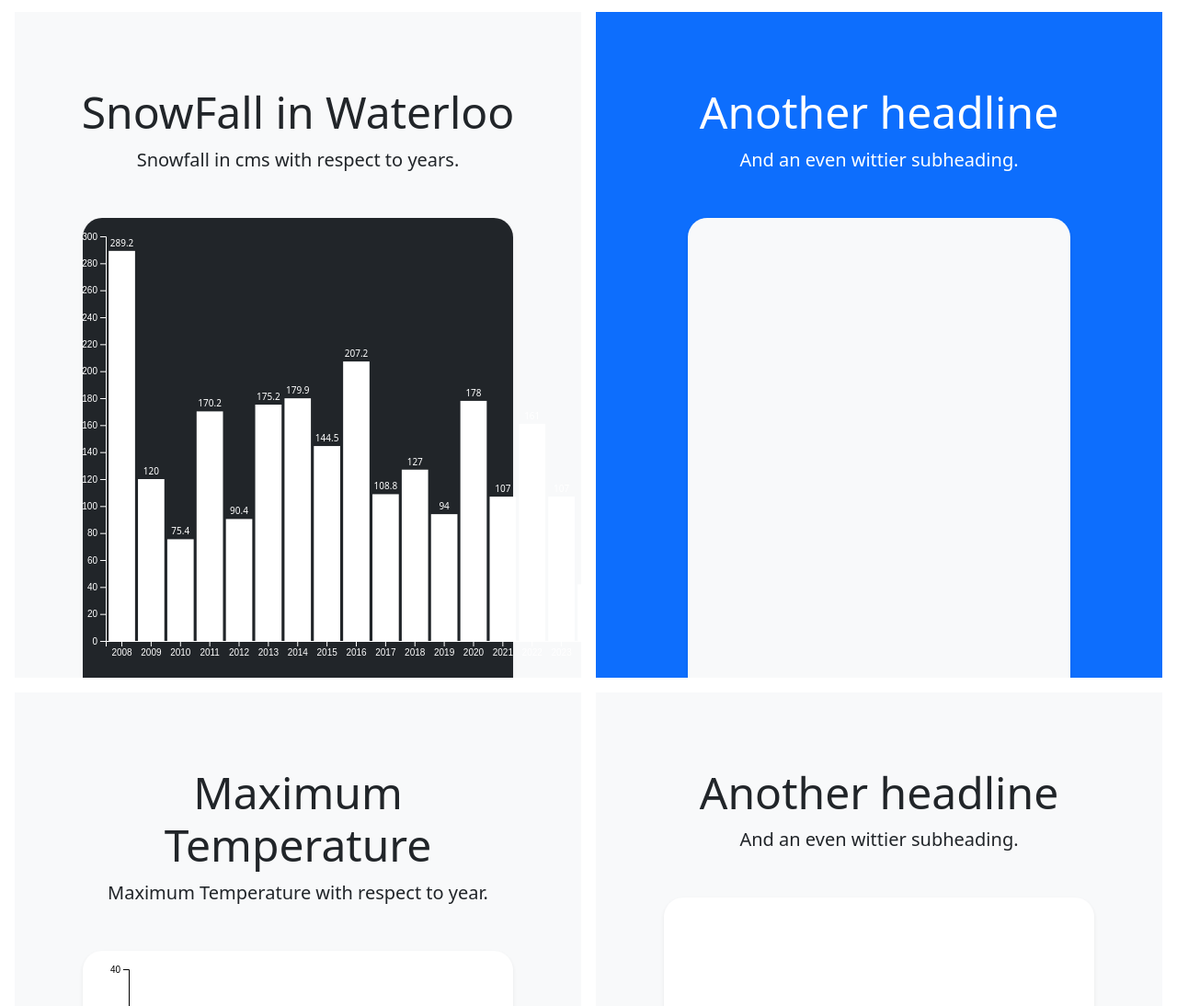
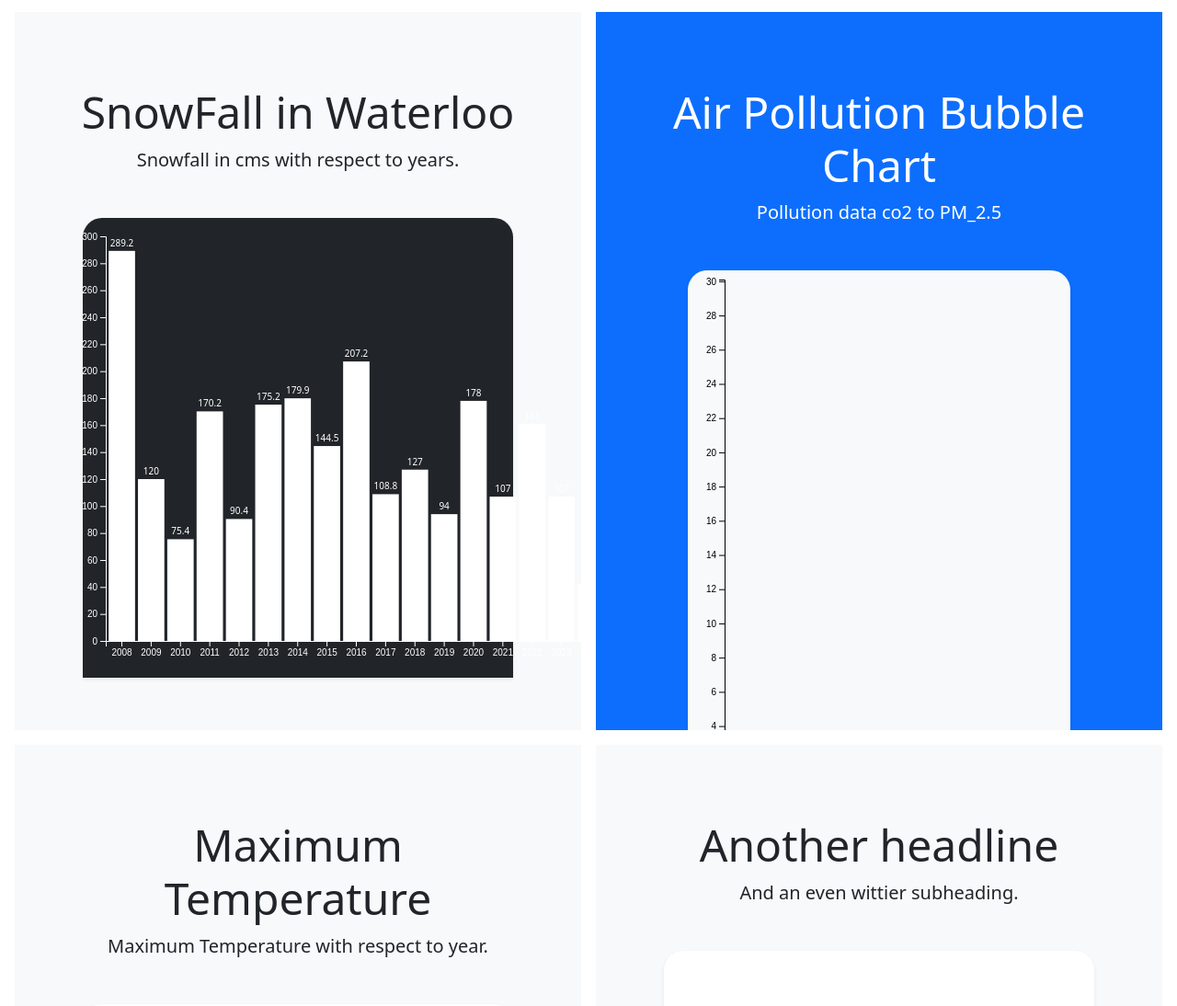
Before and after one commit to EmmayW/cms_project2, a plain HTML site: page index.html in a window 1280 px wide. Shown: the part 1429-2523 px from the top of the page at 92% size. Drawn offline with nearby package versions, Linux system fonts and the light colour scheme.

Commit message:
js/bubble-chart.js index.html update data/samplepollution.json

```diff
--- /dev/null
+++ b/data/samplepollution.json
@@ -0,0 +1,72 @@
+[
+    {
+      "components": {
+        "co": 200.5,
+        "pm2_5": 25.7,
+        "o3": 150.4
+      },
+      "main": {
+        "aqi": 3
+      }
+    },
+    {
+      "components": {
+        "co": 180.2,
+        "pm2_5": 18.2,
+        "o3": 130.7
+      },
+      "main": {
+        "aqi": 2
+      }
+    },
+    {
+      "components": {
+        "co": 210.1,
+        "pm2_5": 22.5,
+        "o3": 160.8
+      },
+      "main": {
+        "aqi": 4
+      }
+    },
+    {
+      "components": {
+        "co": 195.0,
+        "pm2_5": 30.1,
+        "o3": 140.3
+      },
+      "main": {
+        "aqi": 3
+      }
+    },
+    {
+      "components": {
+        "co": 220.0,
+        "pm2_5": 20.0,
+        "o3": 155.0
+      },
+      "main": {
+        "aqi": 5
+      }
+    },
+    {
+      "components": {
+        "co": 185.3,
+        "pm2_5": 27.6,
+        "o3": 145.2
+      },
+      "main": {
+        "aqi": 3
+      }
+    },
+    {
+      "components": {
+        "co": 175.0,
+        "pm2_5": 19.8,
+        "o3": 135.0
+      },
+      "main": {
+        "aqi": 2
+      }
+    }
+  ]
--- a/index.html
+++ b/index.html
@@ -161,10 +161,12 @@
         </div>
         <div class="text-bg-primary me-md-3 pt-3 px-3 pt-md-5 px-md-5 text-center overflow-hidden">
           <div class="my-3 py-3">
-            <h2 class="display-5">Another headline</h2>
-            <p class="lead">And an even wittier subheading.</p>
+            <h2 class="display-5">Air Pollution Bubble Chart</h2>
+            <p class="lead">Pollution data co2 to PM_2.5</p>
           </div>
-          <div class="bg-body-tertiary shadow-sm mx-auto" style="width: 80%; height: 500px; border-radius: 21px 21px 0 0"></div>
+          <div class="bg-body-tertiary shadow-sm mx-auto" style="width: 80%; height: 500px; border-radius: 21px 21px 0 0">
+            <div id="bubble-chart"></div>
+          </div>
         </div>
       </div>
 
@@ -246,5 +248,6 @@
     <script src="js/chart2-donut.js"></script>
     <script src="js/histogram.js"></script>
     <script src="js/scatterplot.js"></script>
+    <script src="js/bubble-chart.js"></script>
   </body>
 </html>
--- /dev/null
+++ b/js/bubble-chart.js
@@ -0,0 +1,76 @@
+window.onload = function() {
+    // Set the dimensions and margins of the graph
+    const margin = { top: 10, right: 30, bottom: 30, left: 40 },
+      width = 800 - margin.left - margin.right,
+      height = 600 - margin.top - margin.bottom;
+
+    // Append the SVG object to the body of the page
+    const svg = d3.select("#bubble-chart")
+      .append("svg")
+      .attr("width", width + margin.left + margin.right)
+      .attr("height", height + margin.top + margin.bottom)
+      .append("g")
+      .attr("transform", `translate(${margin.left},${margin.top})`);
+
+    // Load the data
+    d3.json("../data/samplepollution.json", function (error, data) {
+      if (error) {
+        console.error("Error loading or parsing data:", error);
+        return;
+      }
+
+      // Check if the data is an array and contains objects
+      if (Array.isArray(data) && data.length > 0 && typeof data[0] === 'object') {
+
+        // Process the data
+        const bubbleData = data.map(d => ({
+          x: d.components.co,        // Use CO as x-axis data
+          y: d.components.pm2_5,     // Use PM2.5 as y-axis data
+          size: d.main.aqi,          // Use AQI as bubble size
+          color: d.components.o3     // Use O3 as bubble color
+        }));
+
+        // Add X axis
+        const x = d3.scaleLinear()
+          .domain([0, d3.max(bubbleData, d => d.x)])
+          .range([0, width]);
+        svg.append("g")
+          .attr("transform", `translate(0,${height})`)
+          .call(d3.axisBottom(x));
+
+        // Add Y axis
+        const y = d3.scaleLinear()
+          .domain([0, d3.max(bubbleData, d => d.y)])
+          .range([height, 0]);
+        svg.append("g")
+          .call(d3.axisLeft(y));
+
+        // Add a scale for bubble size
+        const z = d3.scaleSqrt()
+          .domain([0, d3.max(bubbleData, d => d.size)])
+          .range([0, 40]);
+
+        // Add a scale for bubble color
+        const color = d3.scaleSequential()
+          .domain([0, d3.max(bubbleData, d => d.color)])
+          .interpolator(d3.interpolateViridis);
+
+        // Add bubbles
+        svg.append('g')
+          .selectAll("dot")
+          .data(bubbleData)
+          .enter()
+          .append("circle")
+          .attr("cx", d => x(d.x))
+          .attr("cy", d => y(d.y))
+          .attr("r", d => z(d.size))
+          .style("fill", d => color(d.color))
+          .style("opacity", "0.7")
+          .attr("stroke", "black");
+
+      } else {
+        console.error("Data format is incorrect. Ensure data is an array of objects.");
+      }
+    });
+
+    };
```
